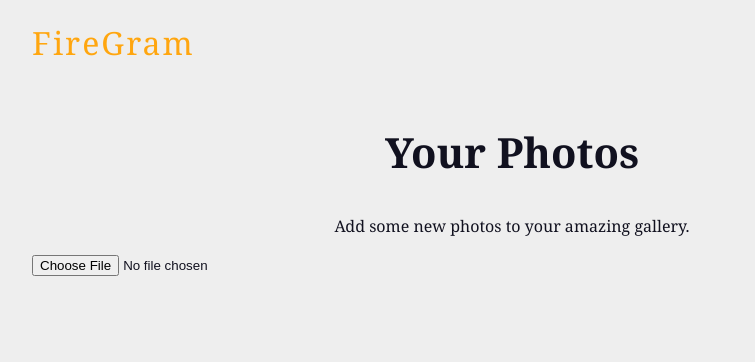
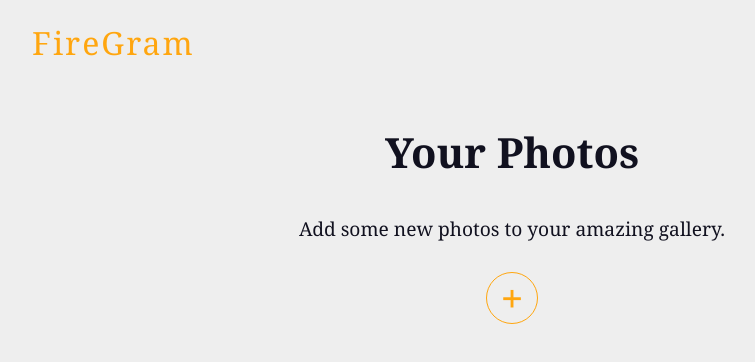
Before and after one commit to zachharrison/react-photo-gallery, a React (Create React App) app: page / in a window 1280 px wide. Shown: the top 362 px of the page, without its empty margins (128-883 px from the left). Built offline with nearby package versions, Linux system fonts and the light colour scheme.

Commit message:
useStorage hook

```diff
--- a/src/components/UploadForm.js
+++ b/src/components/UploadForm.js
@@ -20,7 +20,10 @@
 
   return (
     <form>
-      <input type='file' onChange={changeHandler} />
+      <label>
+        <input type='file' onChange={changeHandler} />
+        <span>+</span>
+      </label>
       <div className='output'>
         {error && <div className='error'>{error}</div>}
         {file && <div className='error'>{file.name}</div>}
--- a/src/index.css
+++ b/src/index.css
@@ -27,7 +27,49 @@
 .title p {
   text-align: center;
 }
+
+.title p {
+  font-size: 1.2rem;
+}
+
 .title h2 {
   margin-top: 60px;
   font-size: 2.6rem;
 }
+
+form {
+  margin: 30px auto 10px;
+  text-align: center;
+}
+label input {
+  height: 0;
+  width: 0;
+  opacity: 0;
+}
+label {
+  display: block;
+  width: 50px;
+  height: 50px;
+  border: 1px solid var(--primary);
+  border-radius: 50%;
+  margin: 10px auto;
+  line-height: 50px;
+  color: var(--primary);
+  font-weight: bold;
+  font-size: 24px;
+}
+label:hover {
+  background: var(--primary);
+  color: white;
+}
+
+label span {
+  font-size: 2.5rem;
+}
+.output {
+  height: 60px;
+  font-size: 0.8rem;
+}
+.error {
+  color: var(--error);
+}
```
Also changed, not shown: src/hooks/useStorage.js (added, +33 -0 lines).
